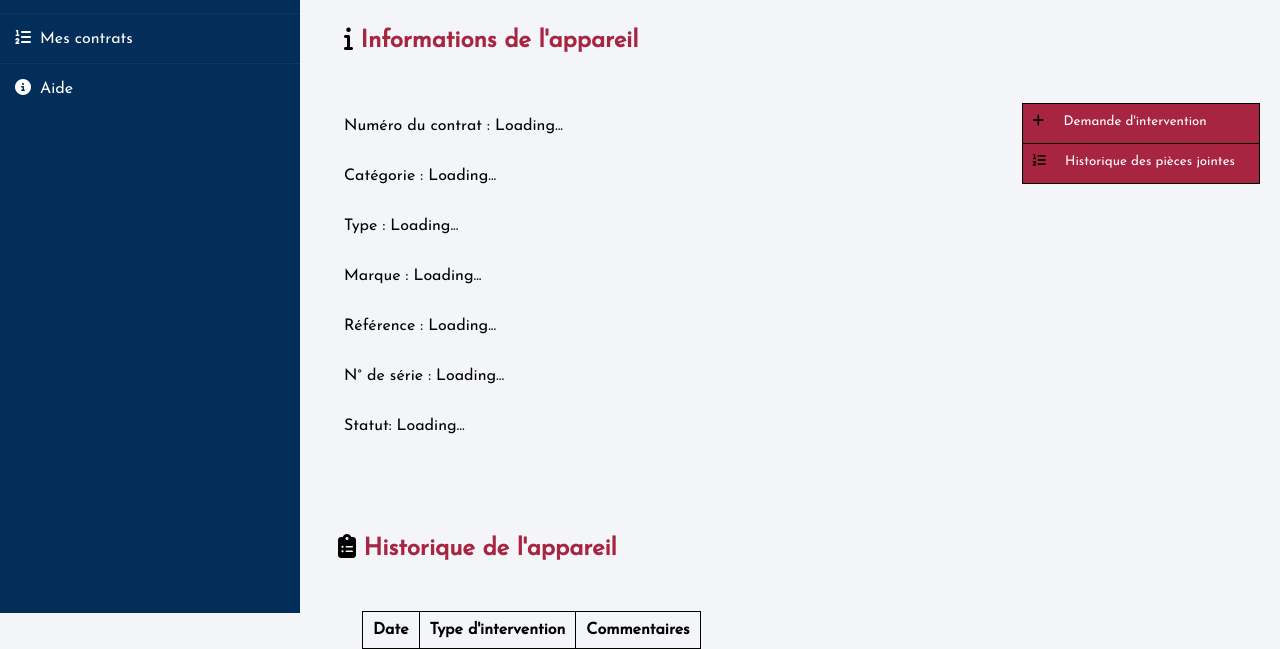
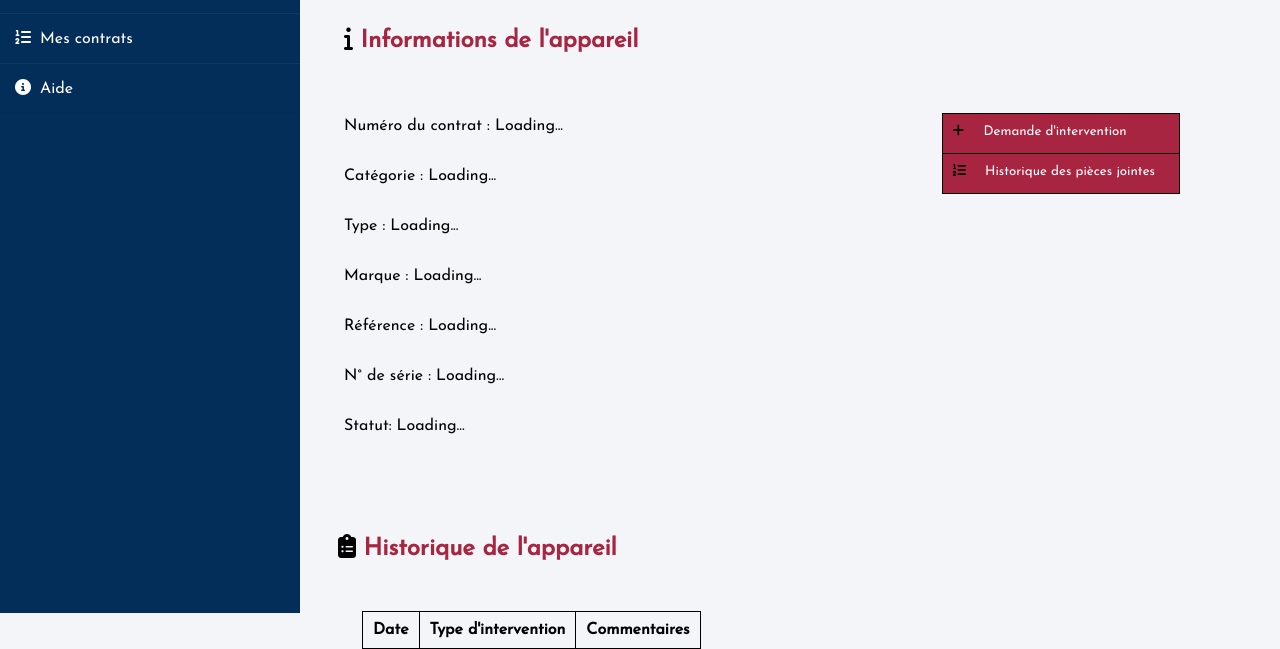
Before and after one commit to Smart-Contract-Appareil/Appareil, a website: page Interface Clients/infoContrat.html in a window 1280 px wide. Shown: the part 187-836 px from the top of the page. Drawn offline with Linux system fonts and the light colour scheme; a script that the page names is missing.

Commit message:
Update style_infoContrat.css

```diff
--- a/Interface Clients/style_infoContrat.css
+++ b/Interface Clients/style_infoContrat.css
@@ -129,8 +129,8 @@ td, th /* Mettre une bordure sur les td ET les th */
 .btn-group {
 
   position: absolute;
-  top: 290px;
-  right: 20px;
+  top: 300px;
+  right: 100px;
 
 }
 .btn-group button {
```
